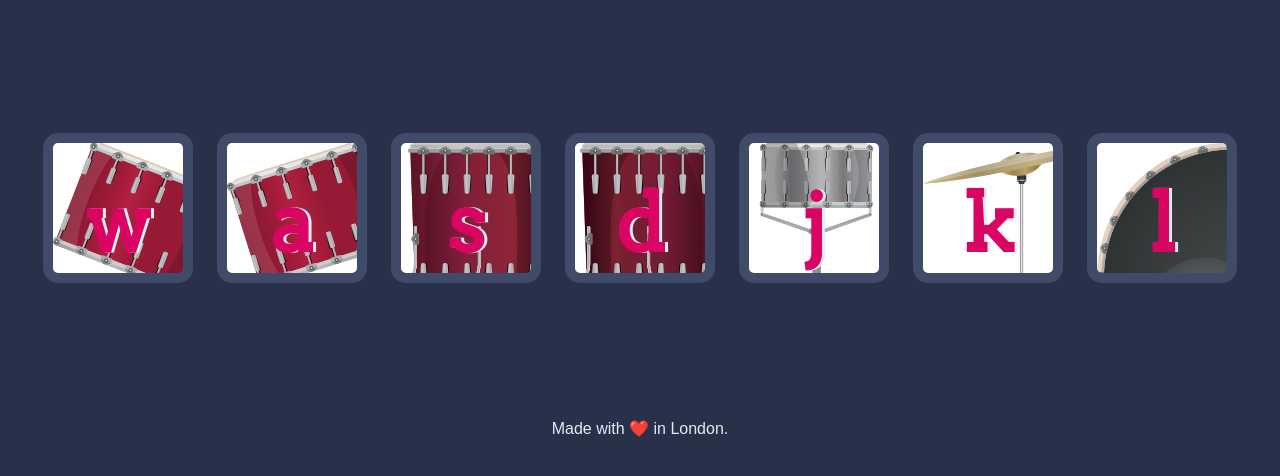
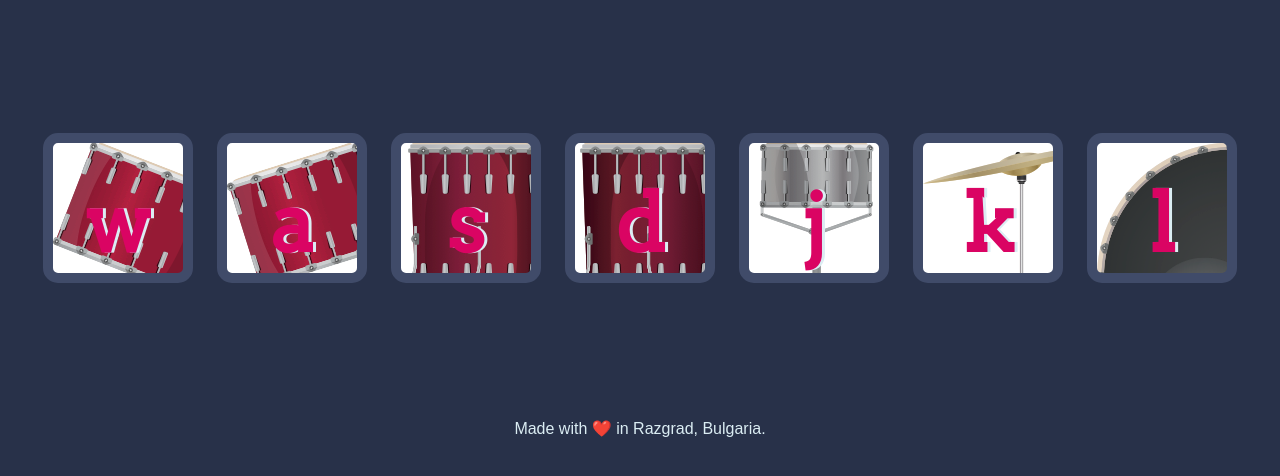
Before and after one commit to anvex21/Drums, a plain HTML site: page index.html in a window 1280 px wide. Shown: the part 156-632 px from the top of the page. Drawn offline with Linux system fonts and the light colour scheme.

Commit message:
Add files via upload

```diff
--- a/index.html
+++ b/index.html
@@ -22,7 +22,7 @@
       <button class="l drum">l</button>
     </div>
 
-    <footer>Made with ❤️ in London.</footer>
+    <footer>Made with ❤️ in Razgrad, Bulgaria.</footer>
     <script src="./index.js"></script>
   </body>
 </html>
```
